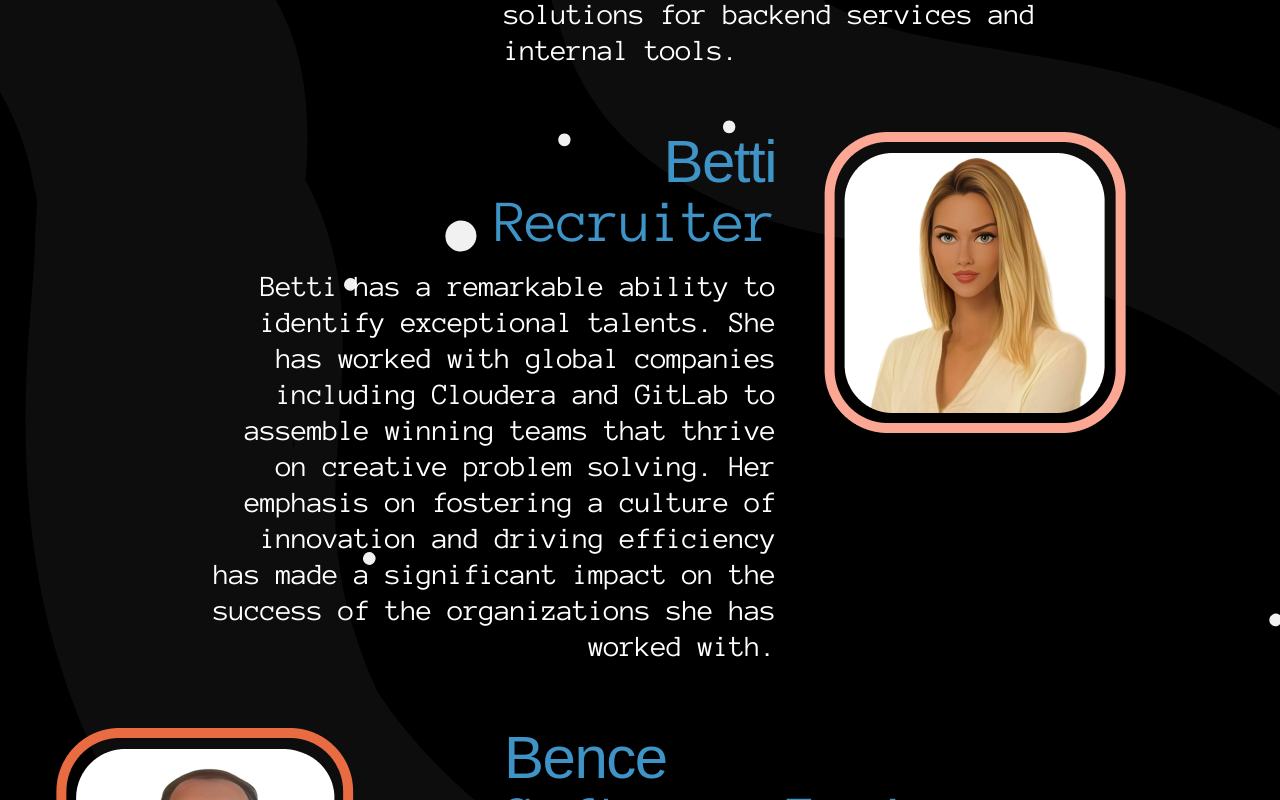
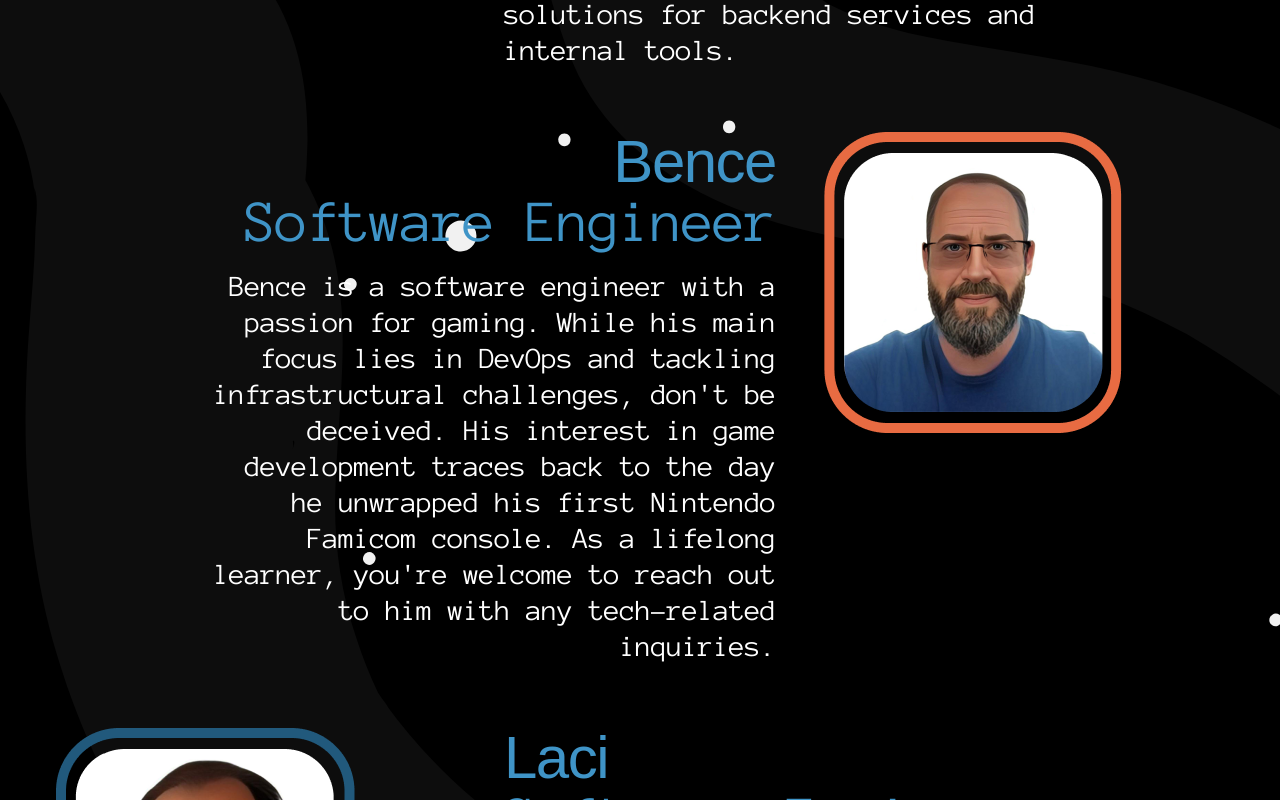
Before and after one commit to GalacticFleetGames/galacticfleetgames.github.io, a SvelteKit app: page /team in a window 1280 px wide. Shown: the part 1380-2180 px from the top of the page. Built offline with nearby package versions, Linux system fonts and the light colour scheme; a web font is replaced by a local one.

Commit message:
removed Betti's section from team

```diff
--- a/src/routes/team/+page.svelte
+++ b/src/routes/team/+page.svelte
@@ -16,13 +16,6 @@
 			imgSrc: '/images/team/alex.png',
 			description:
 				'Alex is a passionate software engineer, striving for efficiency in his work. His journey began in high school, where he learned programming, and it has led him to experiment with all kinds of coding. He finds joy in developing optimized solutions for backend services and internal tools.'
-		},
-		{
-			name: 'Betti',
-			role: 'Recruiter',
-			imgSrc: '/images/team/betti.png',
-			description:
-				'Betti has a remarkable ability to identify exceptional talents. She has worked with global companies including Cloudera and GitLab to assemble winning teams that thrive on creative problem solving. Her emphasis on fostering a culture of innovation and driving efficiency has made a significant impact on the success of the organizations she has worked with.'
 		},
 		{
 			name: 'Bence',
```
